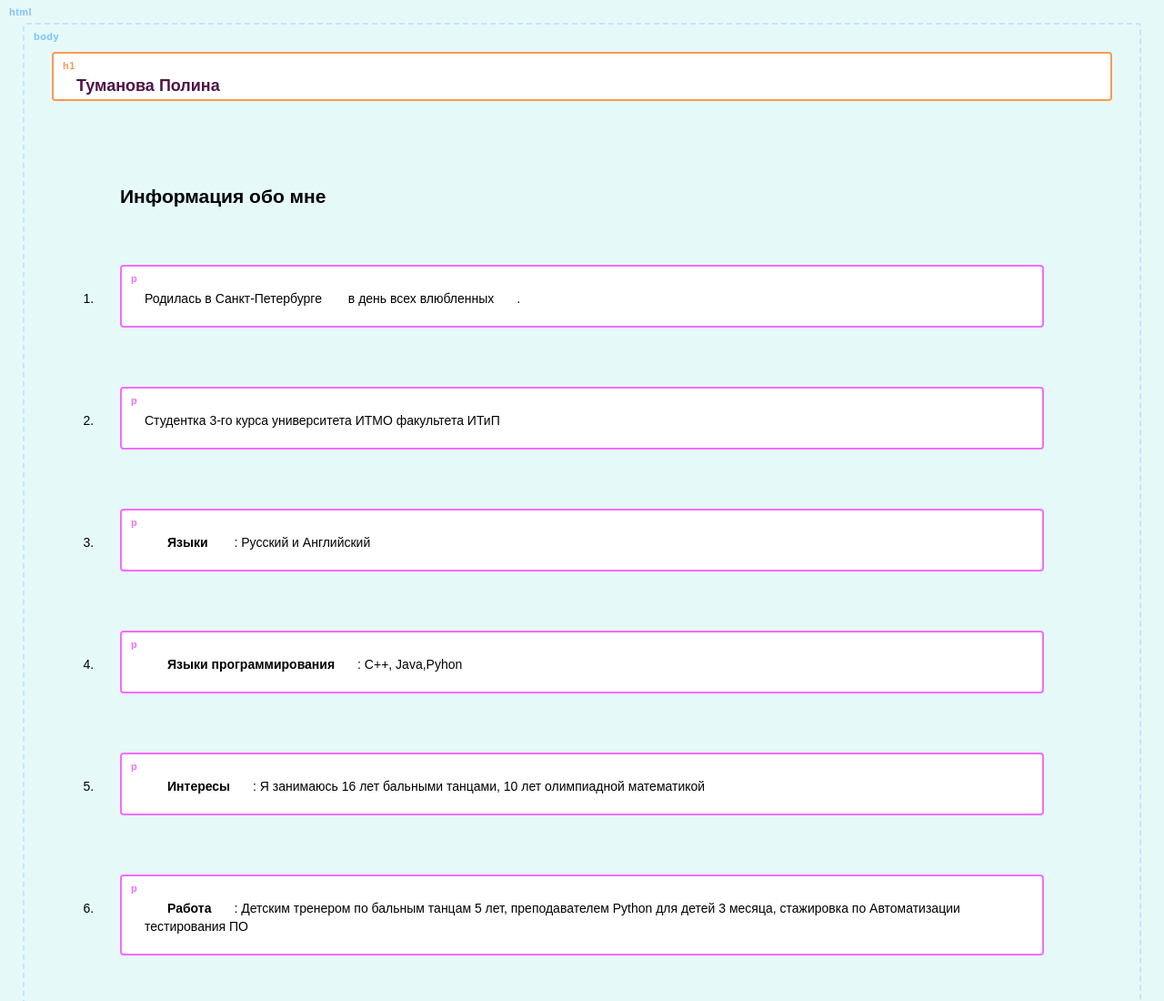
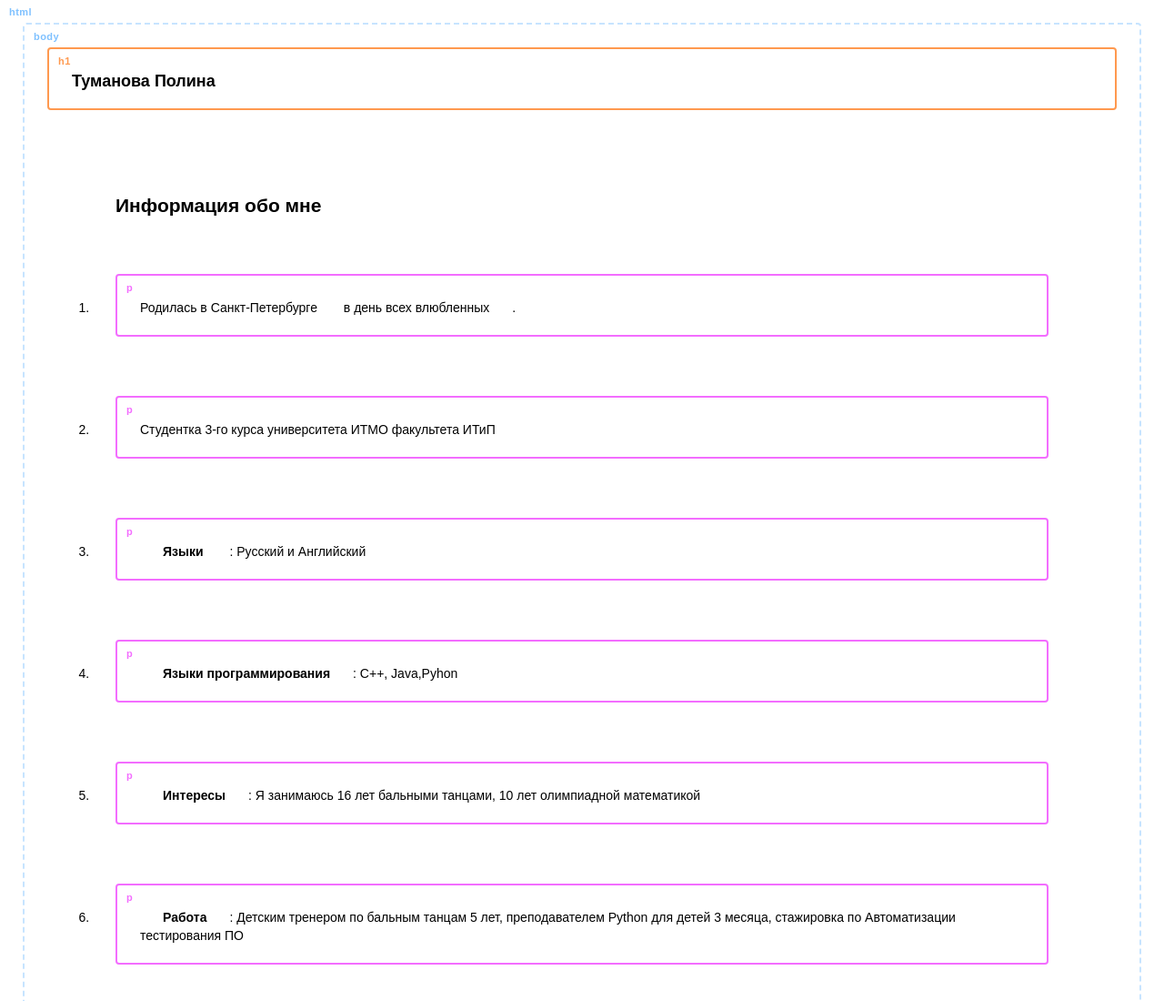
Before and after one commit to AppolinariaDmtrvn72/web-1, a plain HTML site: page index.html in a window 1280 px wide. Shown: the top 1100 px of the page at 91% size. Drawn offline with Linux system fonts and the light colour scheme; a web font is replaced by a local one.

Commit message:
Add files via upload

```diff
--- /dev/null
+++ b/front.css
@@ -0,0 +1,20 @@
+@import url(https://fonts.googleapis.com/css?family=Arimo:400,400italic|Playfair+Display+SC:400,700&subset=latin,cyrillic);
+
+      body {
+        background: #e5f9f9;
+        max-width: 1200px;
+        margin: 5px auto;
+        padding: 30px;
+        font-family: 'Playfair Display SC', serif;
+      }
+
+      h1 {
+        color: #4e1448;
+        padding-bottom: 5px;
+        margin-bottom: 5px;
+        border-bottom: 5px solid #bebebe;
+        font-family: 'Arimo', sans-serif;
+      }
+      p {
+        font: italic;
+      }
--- a/index.html
+++ b/index.html
@@ -8,24 +8,6 @@
       content="Туманова, Полина, личная информация, первый сайт"
     />
     <meta name="description" content="Сайт студента итмо, личная информация" />
-    <style>
-      body {
-        background: #e5f9f9;
-        max-width: 1200px;
-        margin: 5px auto;
-        padding: 30px;
-      }
-
-      h1 {
-        color: #4e1448;
-        padding-bottom: 5px;
-        margin-bottom: 5px;
-        border-bottom: 5px solid #bebebe;
-      }
-      p {
-        font: italic;
-      }
-    </style>
   </head>
   <body>
     <link href="outlines.css" rel="stylesheet" />
```
